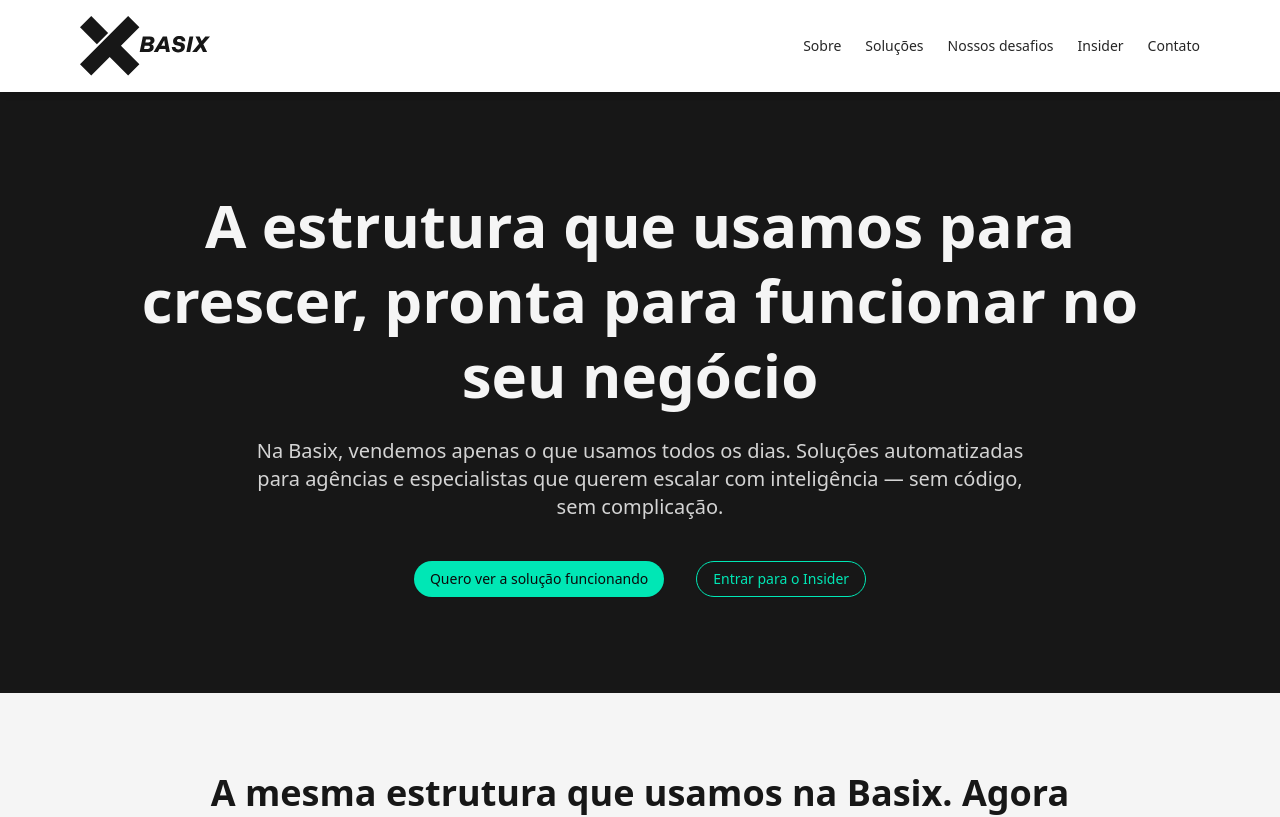
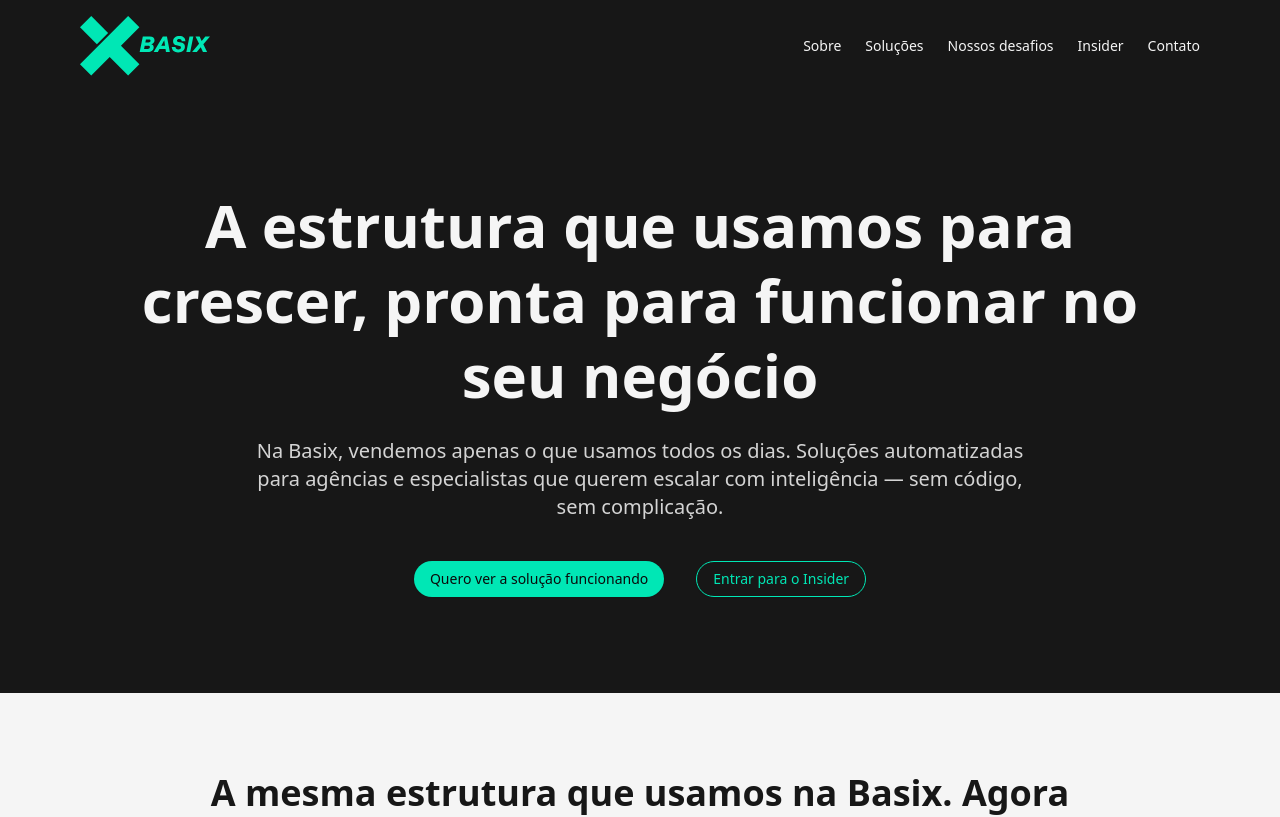
Before and after one commit to gmoreiraDEV/basix-site, a Next.js app: page / in a window 1280 px wide. Shown: the top 817 px of the page. Built offline with nearby package versions, Linux system fonts and the light colour scheme.

Commit message:
feat: sticky header

```diff
--- a/src/app/components/header.tsx
+++ b/src/app/components/header.tsx
@@ -1,19 +1,61 @@
-import Link from 'next/link';
-import BasixLogoFull from './basix-logo-full';
+"use client";
+
+import { useEffect, useState } from "react";
+import Link from "next/link";
+import BasixLogoFull from "./basix-logo-full";
+import { NavItem } from "./nav-item";
+
+const nav = [
+  { href: "#sobre", label: "Sobre" },
+  { href: "#solucoes", label: "Soluções" },
+  { href: "#desafio", label: "Nossos desafios" },
+  { href: "/insider", label: "Insider" },
+  { href: "#contato", label: "Contato" },
+];
 
 export default function Header() {
+  const [isScrolled, setIsScrolled] = useState(false);
+
+  useEffect(() => {
+    const handleScroll = () => {
+      setIsScrolled(window.scrollY > 20);
+    };
+
+    window.addEventListener("scroll", handleScroll);
+    return () => window.removeEventListener("scroll", handleScroll);
+  }, []);
   return (
-        <header className="w-full bg-transparent shadow-md sticky top-0 z-50">
+    <header
+      className={`w-full sticky top-0 z-50 ${
+        isScrolled ? "bg-primary shadow-md" : "bg-neutral-900"
+      }`}
+    >
       <div className="max-w-6xl mx-auto px-4 py-4 flex items-center justify-between">
         <Link href="/" className="text-xl font-bold text-neutral-900">
-                    <BasixLogoFull />
+          <BasixLogoFull
+            className={`w-[130px] h-[60px] transition-colors duration-300 ${
+              isScrolled ? "text-neutral-800" : "text-primary"
+            }`}
+          />
         </Link>
-                <nav className="hidden md:flex space-x-6 text-sm font-medium text-neutral-800">
-                    <a href="#sobre" className="hover:text-neutral-900">Sobre</a>
-                    <a href="#solucoes" className="hover:text-neutral-900">Soluções</a>
-                    <a href="#perfil" className="hover:text-neutral-900">Nossos desafios</a>
-                    <Link href="/insider" className="hover:text-neutral-900">Insider</Link>
-                    <a href="#contato" className="hover:text-neutral-900">Contato</a>
+        <nav
+          className={`hidden md:flex space-x-6 text-sm font-medium ${
+            isScrolled ? "text-neutral-800" : "text-neutral-100"
+          }`}
+        >
+          {nav.map((item) => {
+            return (
+              <a
+                key={item.href}
+                href={item.href}
+                className={`${
+                  isScrolled ? "hover:text-neutral-900" : "hover:text-white"
+                }`}
+              >
+                {item.label}
+              </a>
+            );
+          })}
         </nav>
       </div>
     </header>
--- a/src/app/components/hero.tsx
+++ b/src/app/components/hero.tsx
@@ -3,14 +3,17 @@ import { Button } from "@/components/ui/button";
 
 export default function Hero() {
   return (
-        <section className="bg-neutral-900 text-neutral-100 py-24 px-4" id="hero">
-
+    <section className="text-neutral-100 py-24 px-4" id="hero">
       <div className="max-w-5xl mx-auto text-center">
         <h1 className="text-4xl md:text-6xl font-bold leading-tight">
-                    A estrutura que usamos para crescer, pronta para funcionar no seu negócio
+          A estrutura que usamos para crescer, pronta para funcionar no seu
+          negócio
         </h1>
         <p className="mt-6 text-lg md:text-xl text-neutral-300 max-w-3xl mx-auto">
-                    Na Basix, vendemos apenas o que usamos todos os dias. Soluções automatizadas para agências e especialistas que querem escalar com inteligência — sem código, sem complicação.                </p>
+          Na Basix, vendemos apenas o que usamos todos os dias. Soluções
+          automatizadas para agências e especialistas que querem escalar com
+          inteligência — sem código, sem complicação.{" "}
+        </p>
         <div className="mt-10 flex justify-center items-center gap-4 flex-row">
           <Button asChild className="rounded-full">
             <Link href="#contato">Quero ver a solução funcionando</Link>
--- /dev/null
+++ b/src/app/components/nav-item.tsx
@@ -0,0 +1,22 @@
+export function NavItem({
+  href,
+  isScrolled,
+  label,
+}: {
+  href: string;
+  isScrolled: boolean;
+  label: string;
+}) {
+  return (
+    <a
+      href={href}
+      className={`transition-colors duration-300 ${
+        isScrolled
+          ? "text-white hover:text-primary"
+          : "text-neutral-800 hover:text-neutral-900"
+      }`}
+    >
+      {label}
+    </a>
+  );
+}
--- a/src/app/globals.css
+++ b/src/app/globals.css
@@ -50,14 +50,14 @@
   --popover: oklch(1 0 0);
   --popover-foreground: oklch(0.145 0 0);
   /* Basix brand colors */
-  --primary: #00E7B5;
-  --primary-foreground: #0A0A0A;
+  --primary: #00e7b5;
+  --primary-foreground: #0a0a0a;
   --secondary: oklch(0.97 0 0);
   --secondary-foreground: oklch(0.205 0 0);
   --muted: oklch(0.97 0 0);
   --muted-foreground: oklch(0.556 0 0);
-  --accent: #00E7B5;
-  --accent-foreground: #0A0A0A;
+  --accent: #00e7b5;
+  --accent-foreground: #0a0a0a;
   --destructive: oklch(0.577 0.245 27.325);
   --border: oklch(0.922 0 0);
   --input: oklch(0.922 0 0);
@@ -84,14 +84,14 @@
   --card-foreground: oklch(0.985 0 0);
   --popover: oklch(0.205 0 0);
   --popover-foreground: oklch(0.985 0 0);
-  --primary: #00E7B5;
-  --primary-foreground: #0A0A0A;
+  --primary: #00e7b5;
+  --primary-foreground: #0a0a0a;
   --secondary: oklch(0.269 0 0);
   --secondary-foreground: oklch(0.985 0 0);
   --muted: oklch(0.269 0 0);
   --muted-foreground: oklch(0.708 0 0);
-  --accent: #00E7B5;
-  --accent-foreground: #0A0A0A;
+  --accent: #00e7b5;
+  --accent-foreground: #0a0a0a;
   --destructive: oklch(0.704 0.191 22.216);
   --border: oklch(1 0 0 / 10%);
   --input: oklch(1 0 0 / 15%);
@@ -116,6 +116,6 @@
     @apply border-border outline-ring/50;
   }
   body {
-    @apply bg-background text-foreground;
+    @apply bg-neutral-100 text-foreground;
   }
 }
--- a/src/app/page.tsx
+++ b/src/app/page.tsx
@@ -10,8 +10,10 @@ import Footer from "./components/footer";
 export default function Home() {
   return (
     <main>
-      <Header />
-      <Hero />
+      <div className="flex flex-col bg-neutral-900 gap-0 justify-center items-center">
+        <Header />
+        <Hero />
+      </div>
       <About />
       <Solutions />
       <FirstCustomer />
```
Lines whose indentation alone changed are shown as unchanged.
